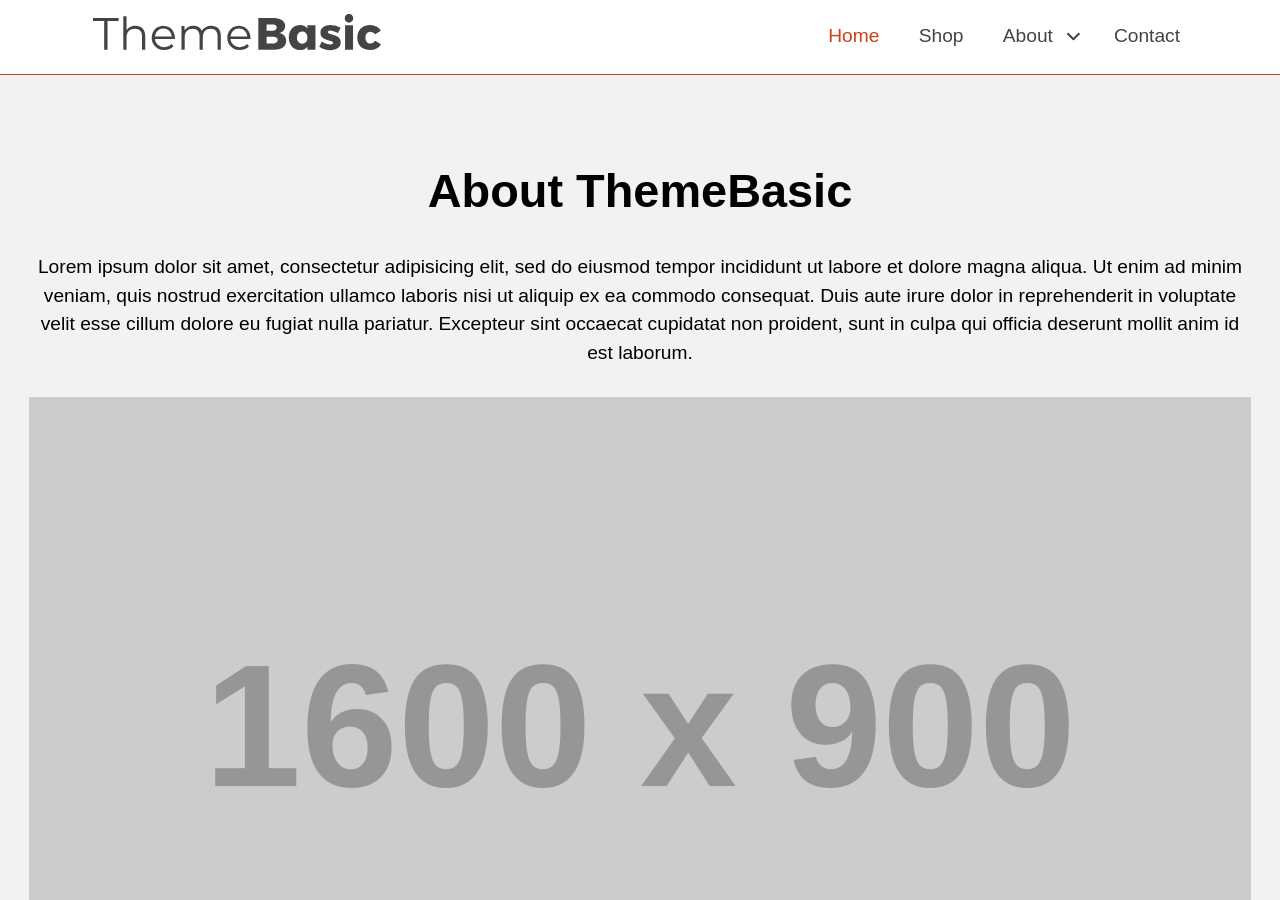
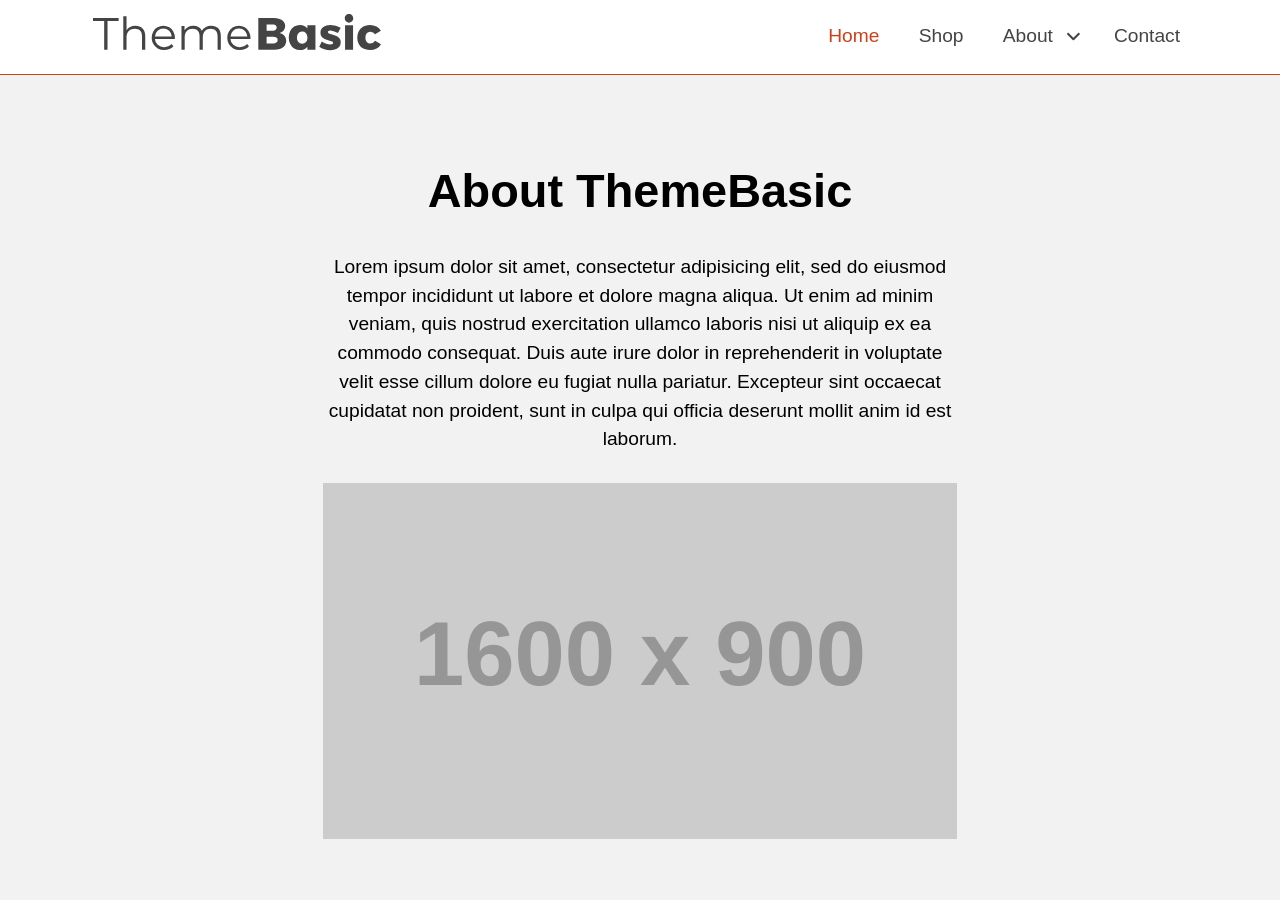
Before and after one commit to arobillard/basic-theme, a Jekyll site: the page built from index.html, in a window 1280 px wide and 900 px high, scrolled down 1037 px. Built offline with Jekyll 4.4.1, drawn with Linux system fonts in a browser that asks for light colours.

Commit message:
Fix content width in theme.json

```diff
--- a/_data/theme.json
+++ b/_data/theme.json
@@ -172,7 +172,7 @@
       {
         "type":"markdown",
         "id":"markdown",
-        "width":"max-length",
+        "contentWidth":"max-length",
         "bgColor": "greyLight",
         "contentAlignment": "center",
         "content":"\n## About ThemeBasic  \n Lorem ipsum dolor sit amet, consectetur adipisicing elit, sed do eiusmod tempor incididunt ut labore et dolore magna aliqua. Ut enim ad minim veniam, quis nostrud exercitation ullamco laboris nisi ut aliquip ex ea commodo consequat. Duis aute irure dolor in reprehenderit in voluptate velit esse cillum dolore eu fugiat nulla pariatur. Excepteur sint occaecat cupidatat non proident, sunt in culpa qui officia deserunt mollit anim id est laborum. \n \n  ![Test](https://placehold.it/1600x900)",
```
